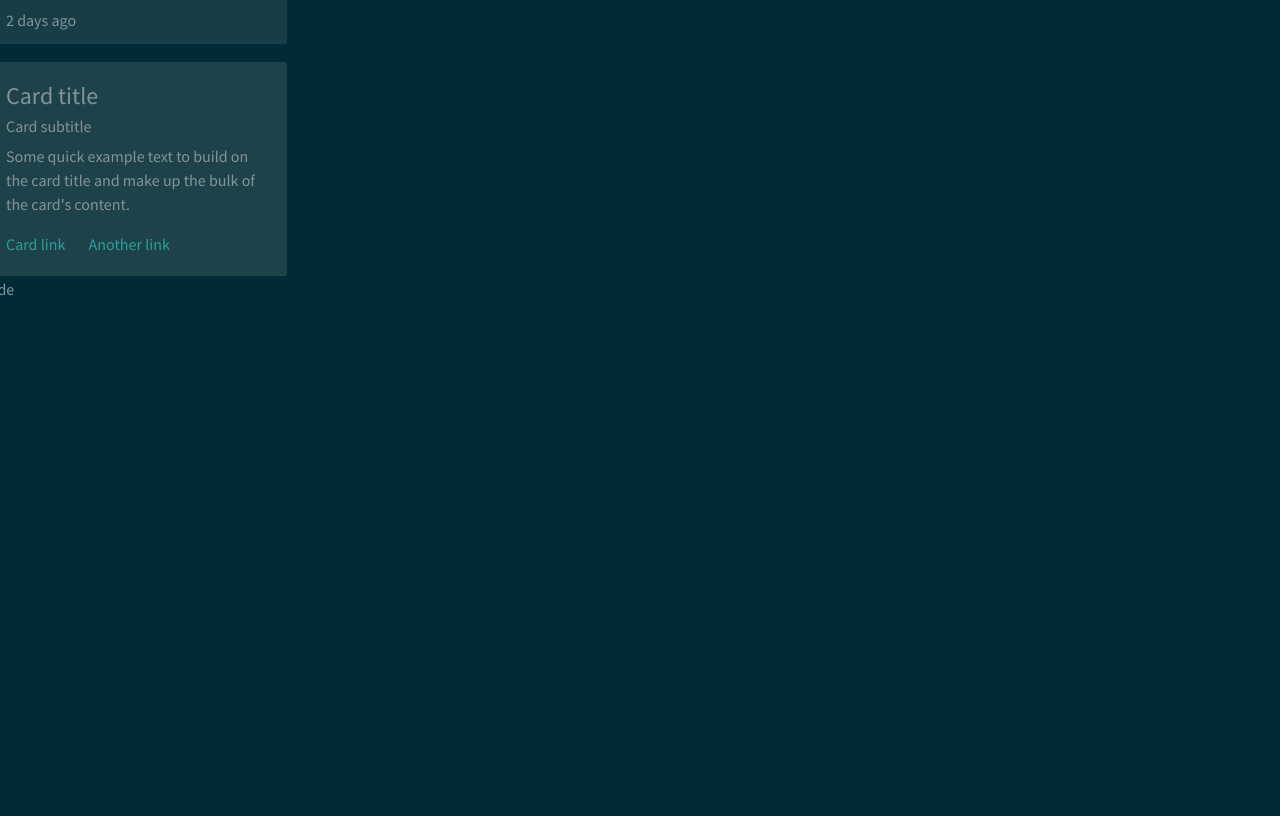
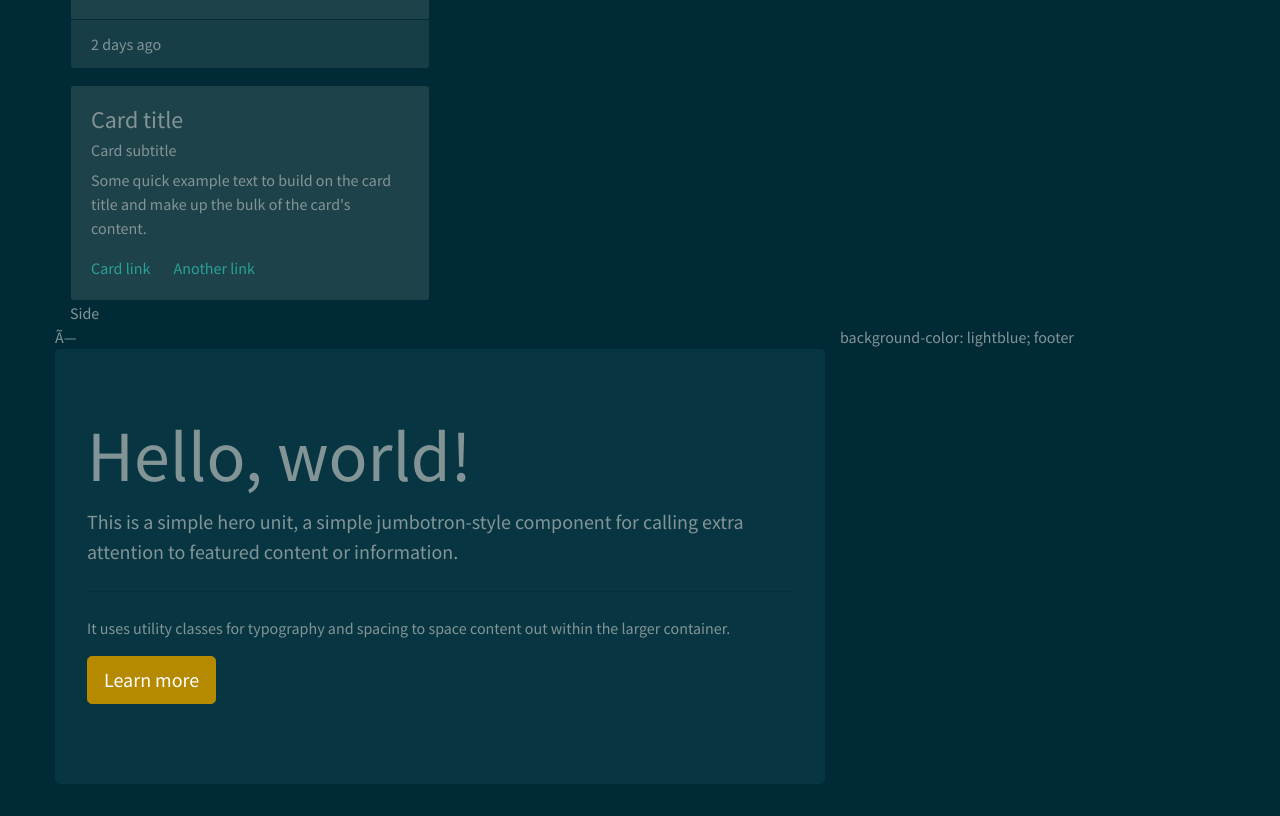
Before and after one commit to chukoy/iCOMPUTECAFE, a plain HTML site: page HOME.html in a window 1280 px wide. Shown: the part 758-1574 px from the top of the page. Before the commit the page ends 1059 px from the top, so only its background shows below. Drawn offline with Linux system fonts and the light colour scheme.

Commit message:
Uploaded home-  TEreng

```diff
--- a/HOME.html
+++ b/HOME.html
@@ -3,15 +3,16 @@
 <head>
 	<title></title>
 	<link rel="stylesheet" type="text/css" href="bootstrap.min.css">
+	<link rel="shortcut icon" type="image/x-icon" href="Cafenet_color">
 </head>
 <body>
+<div class="container">
 	<div class="row">
 		<div class="col-sm-12">
 			<nav class="navbar navbar-expand-lg navbar-dark bg-dark">
-  <a class="navbar-brand" href="#">Navbar</a>
-  <button class="navbar-toggler" type="button" data-toggle="collapse" data-target="#navbarColor02" aria-controls="navbarColor02" aria-expanded="false" aria-label="Toggle navigation" style="">
-    <span class="navbar-toggler-icon"></span>
-  </button>
+  <a class="navbar-brand" href="Cafenet_color.png"</a>
+
+
 
   <div class="collapse navbar-collapse" id="navbarColor02">
     <ul class="navbar-nav mr-auto">
@@ -75,7 +76,16 @@
 	</div>
 		<div class="row">
 		<div class="col-sm-8">
-			Main Body
+			×
+<div class="jumbotron">
+  <h1 class="display-3">Hello, world!</h1>
+  <p class="lead">This is a simple hero unit, a simple jumbotron-style component for calling extra attention to featured content or information.</p>
+  <hr class="my-4">
+  <p>It uses utility classes for typography and spacing to space content out within the larger container.</p>
+  <p class="lead">
+    <a class="btn btn-primary btn-lg" href="#" role="button">Learn more</a>
+  </p>
+</div>
 	</div>
 		<div class="row">
 		<div class="col-sm-12">
@@ -83,6 +93,6 @@
 			footer
 
 	</div>
-
+</div>
 </body>
 </html>
```
